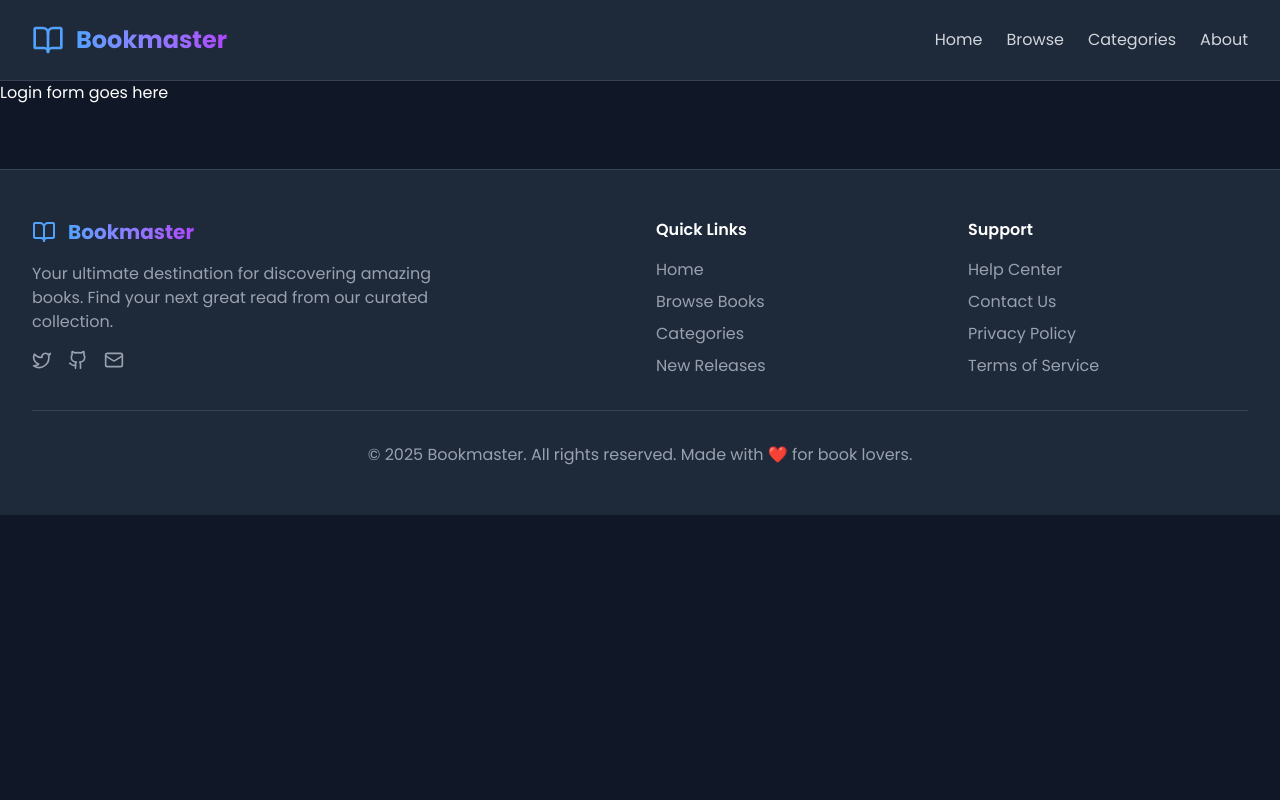
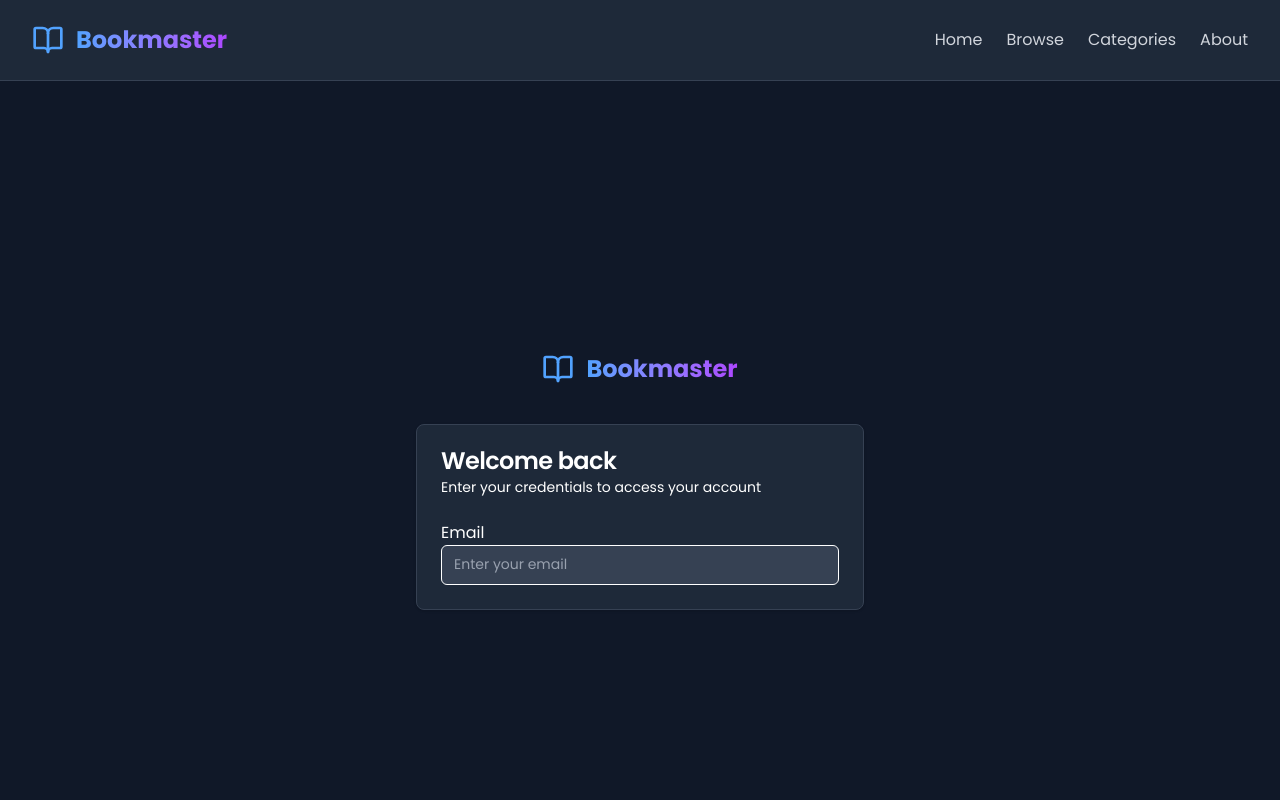
Before and after one commit to rtharris619/bookmaster-new-frontend, a Next.js app: page /login in a window 1280 px wide. Shown: the top 800 px of the page. Built offline with nearby package versions, Linux system fonts and the light colour scheme.

Commit message:
Started adding the login page and a new button component.

```diff
--- a/package.json
+++ b/package.json
@@ -9,6 +9,7 @@
     "lint": "next lint"
   },
   "dependencies": {
+    "@radix-ui/react-slot": "^1.2.3",
     "class-variance-authority": "^0.7.1",
     "clsx": "^2.1.1",
     "lucide-react": "^0.518.0",
--- /dev/null
+++ b/src/app/components/ui/button.tsx
@@ -0,0 +1,55 @@
+import * as React from "react"
+import { Slot } from "@radix-ui/react-slot"
+import { cva, type VariantProps } from "class-variance-authority"
+
+import { cn } from "../../lib/utils"
+
+const buttonVariants = cva(
+  "inline-flex items-center justify-center gap-2 whitespace-nowrap rounded-md text-sm font-medium ring-offset-background transition-colors focus-visible:outline-none focus-visible:ring-2 focus-visible:ring-ring focus-visible:ring-offset-2 disabled:pointer-events-none disabled:opacity-50 [&_svg]:pointer-events-none [&_svg]:size-4 [&_svg]:shrink-0",
+  {
+    variants: {
+      variant: {
+        default: "bg-primary text-primary-foreground hover:bg-primary/90",
+        destructive:
+          "bg-destructive text-destructive-foreground hover:bg-destructive/90",
+        outline:
+          "border border-input bg-background hover:bg-accent hover:text-accent-foreground",
+        secondary:
+          "bg-secondary text-secondary-foreground hover:bg-secondary/80",
+        ghost: "hover:bg-accent hover:text-accent-foreground",
+        link: "text-primary underline-offset-4 hover:underline",
+      },
+      size: {
+        default: "h-10 px-4 py-2",
+        sm: "h-9 rounded-md px-3",
+        lg: "h-11 rounded-md px-8",
+        icon: "h-10 w-10",
+      },
+    },
+    defaultVariants: {
+      variant: "default",
+      size: "default",
+    },
+  }
+)
+
+export interface ButtonProps
+  extends React.ButtonHTMLAttributes<HTMLButtonElement>,
+    VariantProps<typeof buttonVariants> {
+  asChild?: boolean
+}
+
+const Button = React.forwardRef<HTMLButtonElement, ButtonProps>(
+  ({ className, variant, size, asChild = false, ...props }, ref) => {
+    const Comp = asChild ? Slot : "button"
+    return (
+      <Comp
+        className={cn(buttonVariants({ variant, size, className }))}
+        ref={ref}
+        {...props}
+      />
+    )
+  })
+Button.displayName = "Button"
+
+export { Button, buttonVariants }
--- a/src/app/login/page.tsx
+++ b/src/app/login/page.tsx
@@ -1,11 +1,67 @@
+'use client'
 
+import React, {useState} from 'react';
+import Link from 'next/link';
+import { Button } from '../components/ui/button';
+import { Card, CardContent, CardDescription, CardFooter, CardHeader, CardTitle } from '../components/ui/card';
+import { BookOpen } from 'lucide-react';
+import { Input } from '../components/ui/input';
 
 export default function Login() {
+
+  const [email, setEmail] = useState('');
+  const [password, setPassword] = useState('');
+  const [showPassword, setShowPassword] = useState(false);
+  const [isLoading, setIsLoading] = useState(false);
+
+  const handleSubmit = async (e: React.FormEvent) => {
+    e.preventDefault();
+    setIsLoading(true);
+
+    console.log('Login attempt:', { email, password });
+
+    setTimeout(() => {
+      setIsLoading(false);
+    }, 1000);
+  }
+
   return (
-    <main className="flex flex-col gap-[32px] row-start-2 items-center sm:items-start">
-      <div>
-        Login form goes here
+    <>
+    <div className="min-h-screen bg-gray-900 flex items-center justify-center px-4">
+      <div className="w-full max-w-md">
+        {/* Logo */}
+        <div className="text-center mb-8">
+          <Link href="/" className="inline-flex items-center space-x-3">
+            <BookOpen className="h-8 w-8 text-blue-400" />
+            <h1 className="text-2xl font-bold bg-gradient-to-r from-blue-400 to-purple-500 bg-clip-text text-transparent">Bookmaster</h1>
+          </Link>
+        </div>
+
+        <Card className="bg-gray-800 border-gray-700">
+          <CardHeader className="space-y-1">
+            <CardTitle>Welcome back</CardTitle>
+            <CardDescription>Enter your credentials to access your account</CardDescription>
+          </CardHeader>
+
+          <form onSubmit={handleSubmit}>
+            <CardContent className="space-y-4">
+              <div>
+                <label>Email</label>
+                <Input
+                  id="email"
+                  type="email"
+                  placeholder='Enter your email'
+                  value={email}
+                  onChange={(e) => setEmail(e.target.value)}
+                  required
+                  className='bg-gray-700 blue-gray-600 text-white placeholder:text-gray-400 focus:border-blue-400'
+                />
+              </div>
+            </CardContent>
+          </form>
+        </Card>
       </div>
-    </main>
+    </div>
+    </>
   );
 }
```
Also changed, not shown: 1 other file (tests, documents, lock files or other folders).
